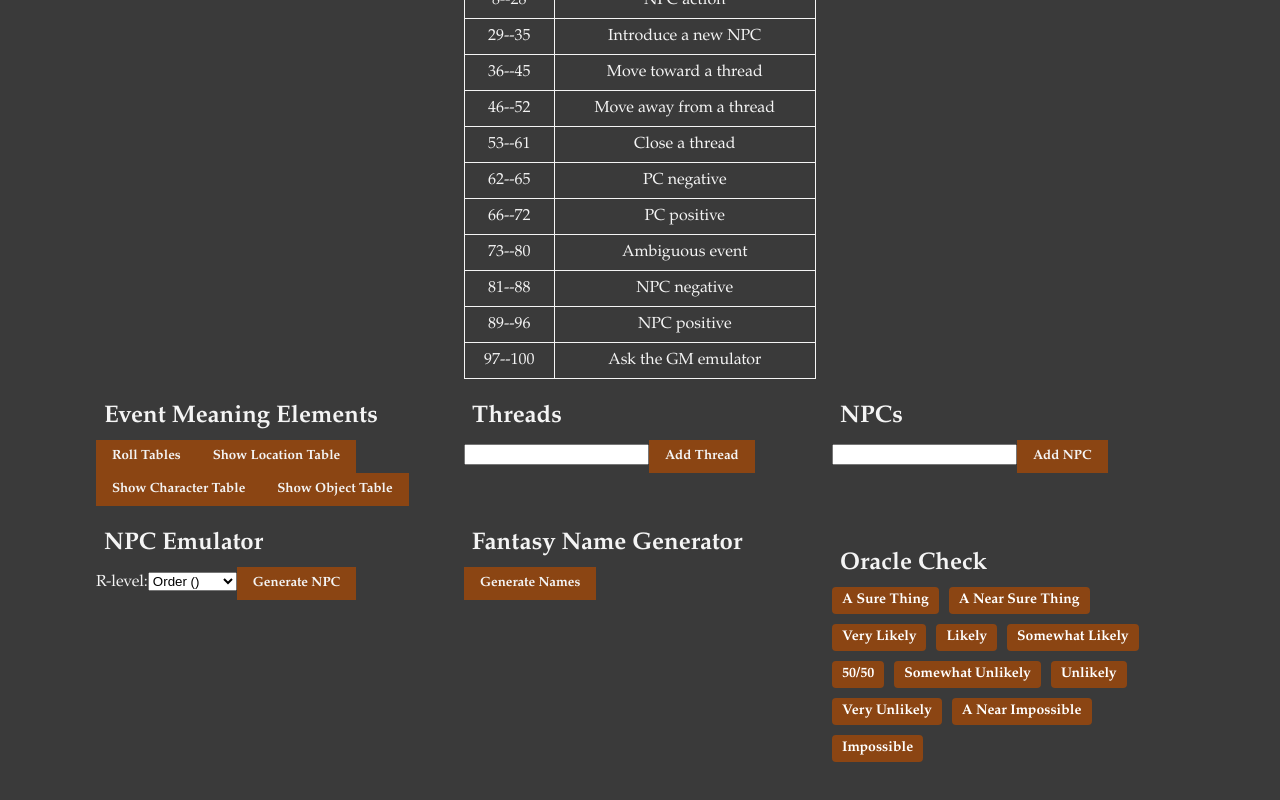
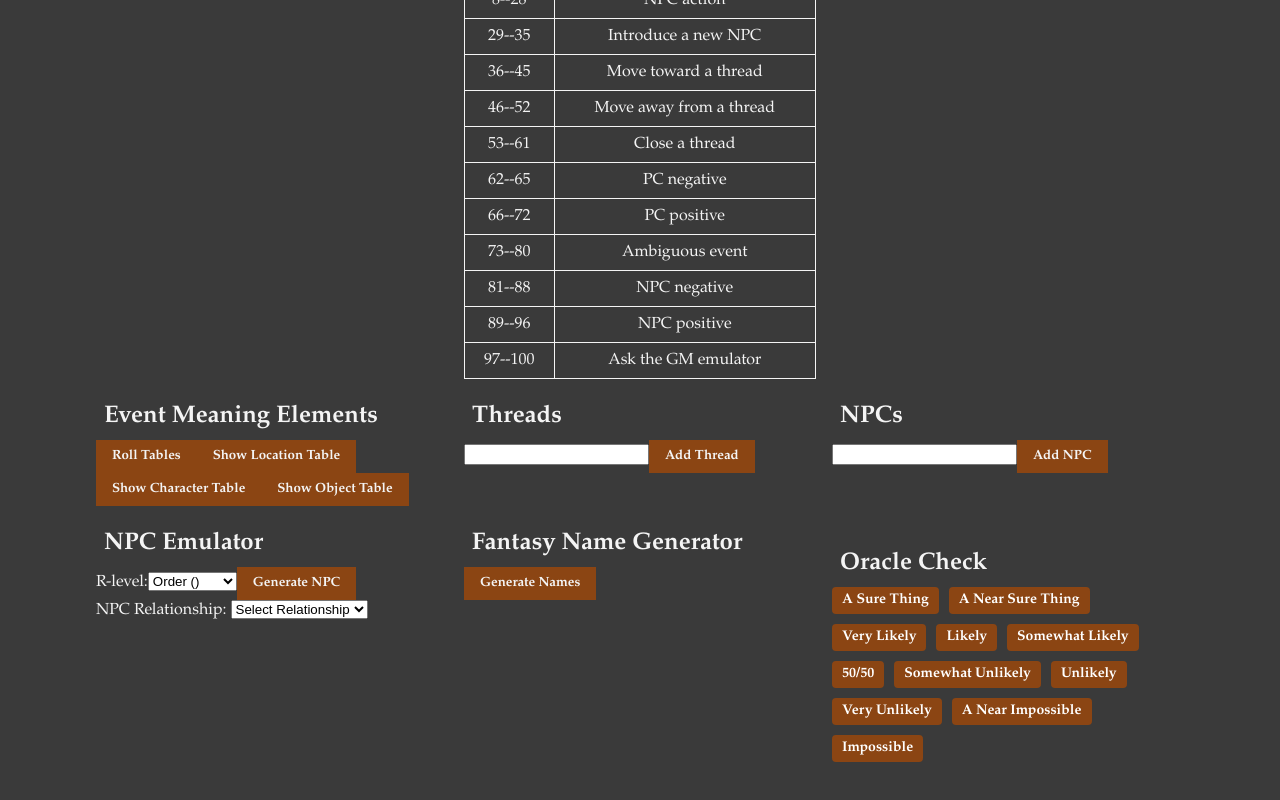
Before and after one commit to quikdagger/GM-Emulator, a React (Create React App) app: page / in a window 1280 px wide. Shown: the part 334-1134 px from the top of the page. Built offline with nearby package versions, Linux system fonts and the light colour scheme.

Commit message:
Added NPC Mood system and relationship based on UNE NPC Interaction
	modified:   src/NPCEmulator.js
	modified:   src/npcData.js

```diff
--- a/src/NPCEmulator.js
+++ b/src/NPCEmulator.js
@@ -5,6 +5,7 @@ import {
   npcPowerLevelTable,
   npcMotivationVerbTable,
   npcMotivationNounTable,
+  npcMoodTable,
 } from './npcData';
 
 function NPCEmulator() {
@@ -12,6 +13,8 @@ function NPCEmulator() {
     const [npcPowerLevel, setNpcPowerLevel] = useState('');
     const [rLevel, setRLevel] = useState('Order');
     const [npcMotivations, setNpcMotivations] = useState([]);
+    const [npcMood, setNpcMood] = useState('');
+    const [npcRelationship, setNpcRelationship] = useState('');
 
     const calculateNPCPowerLevel = (rLevel, d100Roll) => {
       const rLevelData = npcPowerLevelTable.find((entry) => entry.rLevel === rLevel);
@@ -50,6 +53,19 @@ function NPCEmulator() {
       );
     };
 
+    const generateMood = (relationship) => {
+      const d100Roll = Math.floor(Math.random() * 100) + 1;
+      const relationshipData = npcMoodTable.find(
+        (entry) => entry.npcRelationship === relationship
+      );
+
+      const mood = relationshipData.ranges.find(
+        (entry) => entry.range[0] <= d100Roll && entry.range[1] >= d100Roll
+      ).description;
+
+      return mood;
+    };
+
     const generateNPC = () => {
       const modifierRoll = Math.floor(Math.random() * 100) + 1;
       const nounRoll = Math.floor(Math.random() * 100) + 1;
@@ -65,6 +81,16 @@ function NPCEmulator() {
       setNPCDescription(npcDescription);
       setNpcPowerLevel(powerLevel);
       generateMotivation();
+
+      if (npcRelationship) {
+        const mood = generateMood(npcRelationship);
+        setNpcMood(mood);
+      }
+    };
+
+    const handleRelationshipChange = (event) => {
+      setNpcRelationship(event.target.value);
+
     };
 
     return (
@@ -95,8 +121,25 @@ function NPCEmulator() {
             </ul>
           </div>
         )}
+        <div>
+          <label htmlFor="npc-relationship">NPC Relationship: </label>
+          <select
+            id="npc-relationship"
+            value={npcRelationship}
+            onChange={handleRelationshipChange}
+          >
+            <option value="">Select Relationship</option>
+            {npcMoodTable.map((entry) => (
+              <option key={entry.npcRelationship} value={entry.npcRelationship}>
+                {entry.npcRelationship}
+              </option>
+            ))}
+          </select>
+        </div>
+        {npcMood && <p>NPC Mood: {npcMood}</p>}
       </div>
     );
+
   }
 
   export default NPCEmulator;
--- a/src/npcData.js
+++ b/src/npcData.js
@@ -550,4 +550,4 @@ const npcNounTable = [
         ];
 
 
-      export { npcModifierTable, npcNounTable, npcPowerLevelTable, npcMotivationVerbTable, npcMotivationNounTable };
+      export { npcModifierTable, npcNounTable, npcPowerLevelTable, npcMotivationVerbTable, npcMotivationNounTable, npcMoodTable };
```
